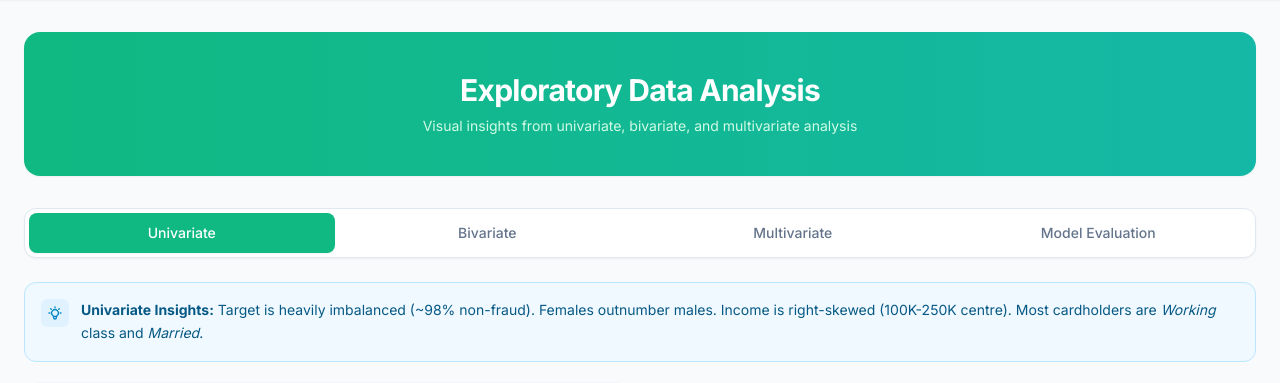
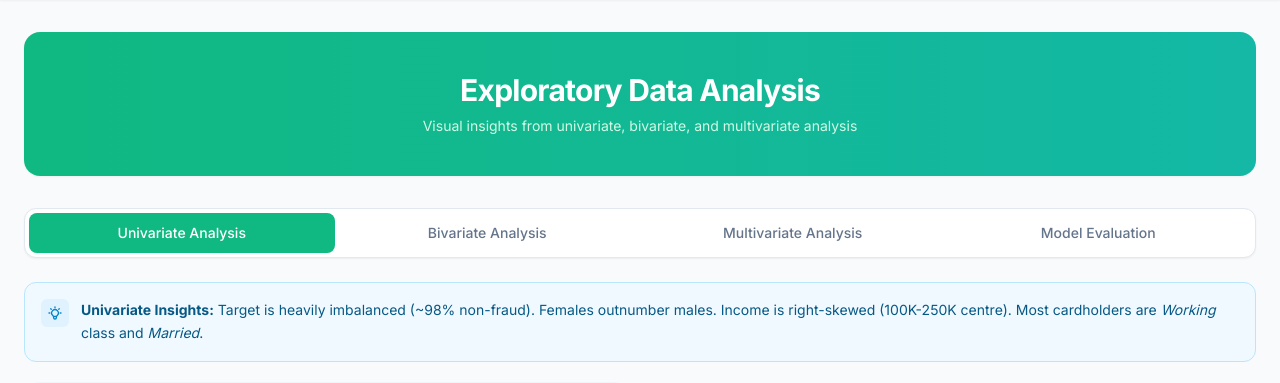
Before and after one commit to shanakavpm/data-driven-application, a Flask app: page /eda in a window 1280 px wide. Shown: the part 64-447 px from the top of the page. Run offline with Flask 3, Linux system fonts and the light colour scheme; some libraries are stand-ins or nearby versions.

Commit message:
feat: update EDA tab labels and remove data caching for real-time updates

```diff
--- a/webapp/routes.py
+++ b/webapp/routes.py
@@ -13,9 +13,8 @@ _cache = {}
 
 
 def _summary():
-    if "summary" not in _cache:
-        _cache["summary"] = load_json(cfg.SUMMARY_PATH)
-    return _cache["summary"]
+    # Remove the caching check to ensure fresh data on every refresh
+    return load_json(cfg.SUMMARY_PATH)
 
 
 def _model(name):
--- a/webapp/templates/eda.html
+++ b/webapp/templates/eda.html
@@ -15,13 +15,13 @@
   <div class="flex bg-white rounded-xl border border-slate-200 p-1 mb-6 shadow-sm">
     <button @click="tab = 'univariate'"
       :class="tab === 'univariate' ? 'bg-emerald-500 text-white shadow-sm' : 'text-slate-500 hover:text-slate-700'"
-      class="flex-1 py-2.5 text-sm font-medium rounded-lg transition-all">Univariate</button>
+      class="flex-1 py-2.5 text-sm font-medium rounded-lg transition-all">Univariate Analysis</button>
     <button @click="tab = 'bivariate'"
       :class="tab === 'bivariate' ? 'bg-emerald-500 text-white shadow-sm' : 'text-slate-500 hover:text-slate-700'"
-      class="flex-1 py-2.5 text-sm font-medium rounded-lg transition-all">Bivariate</button>
+      class="flex-1 py-2.5 text-sm font-medium rounded-lg transition-all">Bivariate Analysis</button>
     <button @click="tab = 'multivariate'"
       :class="tab === 'multivariate' ? 'bg-emerald-500 text-white shadow-sm' : 'text-slate-500 hover:text-slate-700'"
-      class="flex-1 py-2.5 text-sm font-medium rounded-lg transition-all">Multivariate</button>
+      class="flex-1 py-2.5 text-sm font-medium rounded-lg transition-all">Multivariate Analysis</button>
     <button @click="tab = 'model'"
       :class="tab === 'model' ? 'bg-emerald-500 text-white shadow-sm' : 'text-slate-500 hover:text-slate-700'"
       class="flex-1 py-2.5 text-sm font-medium rounded-lg transition-all">Model Evaluation</button>
```
